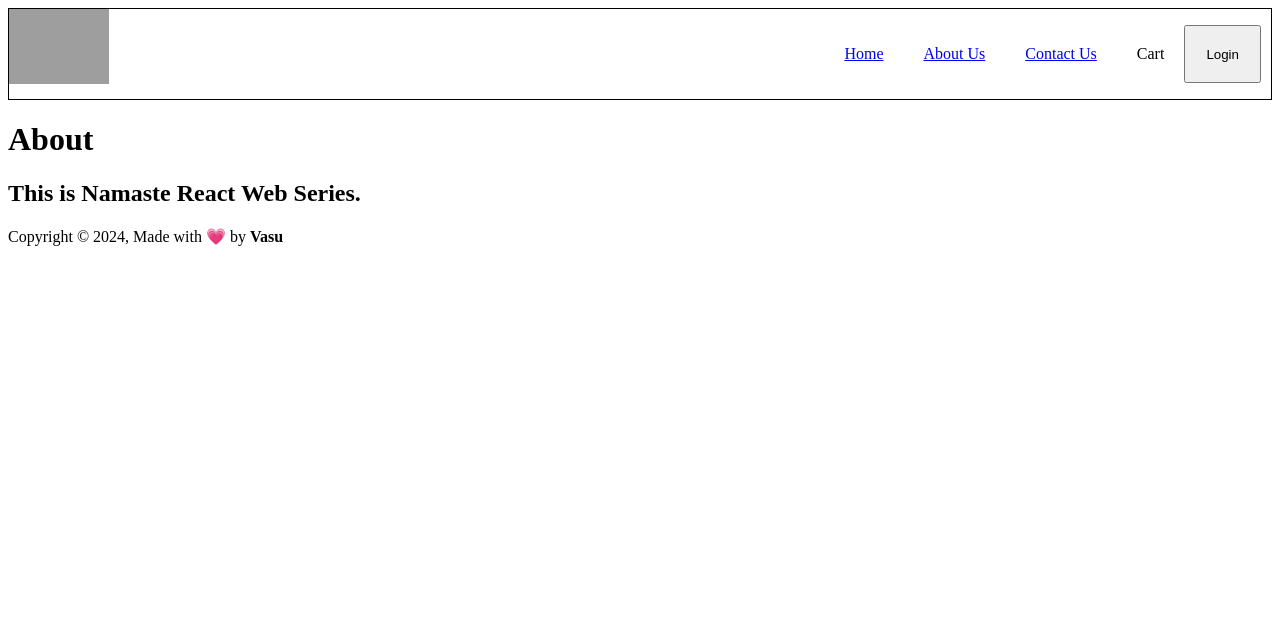
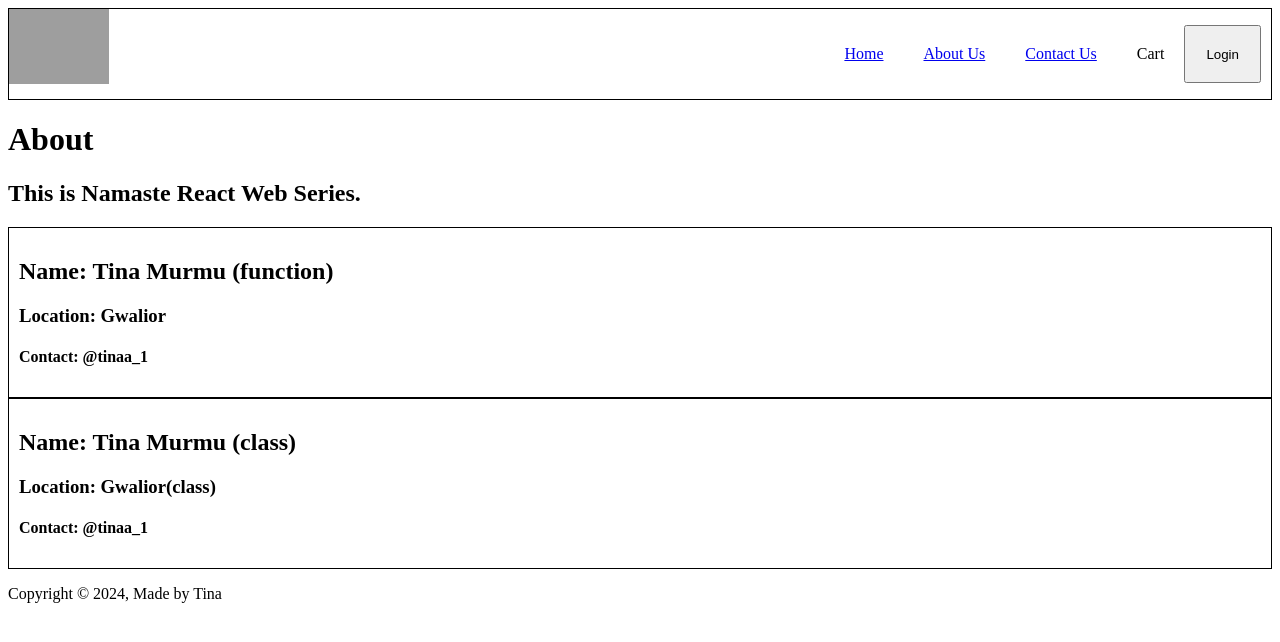
Before and after one commit to Tina067/FoodDeliveryApp, a React (Create React App) app: page /about in a window 1280 px wide. Shown: the top 642 px of the page. Built offline with nearby package versions, Linux system fonts and the light colour scheme; grey boxes are pictures that could not be loaded.

Commit message:
Lets get classy part1

```diff
--- a/src/App.css
+++ b/src/App.css
@@ -71,3 +71,8 @@
 .filter {
     display: flex;
 }
+
+.user-card {
+    padding: 10px;
+    border: 1px solid black
+}
--- a/src/components/About.jsx
+++ b/src/components/About.jsx
@@ -1,10 +1,14 @@
 import React from 'react'
+import User from './User';
+import UserClass from './UserClass';
 
 const About = () => {
   return (
     <div>
         <h1>About</h1>
         <h2>This is Namaste React Web Series.</h2>
+        <User name={"Tina Murmu (function)"}/>
+        <UserClass  name = {"Tina Murmu (class)"} location={"Gwalior(class)"}/>
     </div>
 
   )
--- a/src/components/Footer.jsx
+++ b/src/components/Footer.jsx
@@ -6,7 +6,7 @@ const Footer = () => {
 return (
     <footer className="footer">
     <p>
-        Copyright &copy; {currYear}, Made with 💗 by <strong>Vasu</strong>
+        Copyright &copy; {currYear}, Made by Tina
     </p>
     </footer>
 );
--- /dev/null
+++ b/src/components/User.jsx
@@ -0,0 +1,13 @@
+import React from 'react';
+
+const User = (props) => {
+    return(
+        <div className='user-card'>
+            <h2>Name: {props.name}</h2>
+            <h3>Location: Gwalior</h3>
+            <h4>Contact: @tinaa_1</h4>
+        </div>
+    )
+}
+
+export default User;
--- /dev/null
+++ b/src/components/UserClass.jsx
@@ -0,0 +1,23 @@
+import React from 'react';
+
+
+class UserClass extends React.Component {
+    constructor(props){
+        super(props);
+        console.log(props);
+    }
+
+
+    render() {
+        const {name, location} = this.props;
+        return(
+            <div className="user-card">
+                <h2>Name: {name}</h2>
+                <h3>Location: {location}</h3>
+                <h4>Contact: @tinaa_1</h4>
+            </div>
+        )
+    }
+}
+
+export default UserClass;
```
